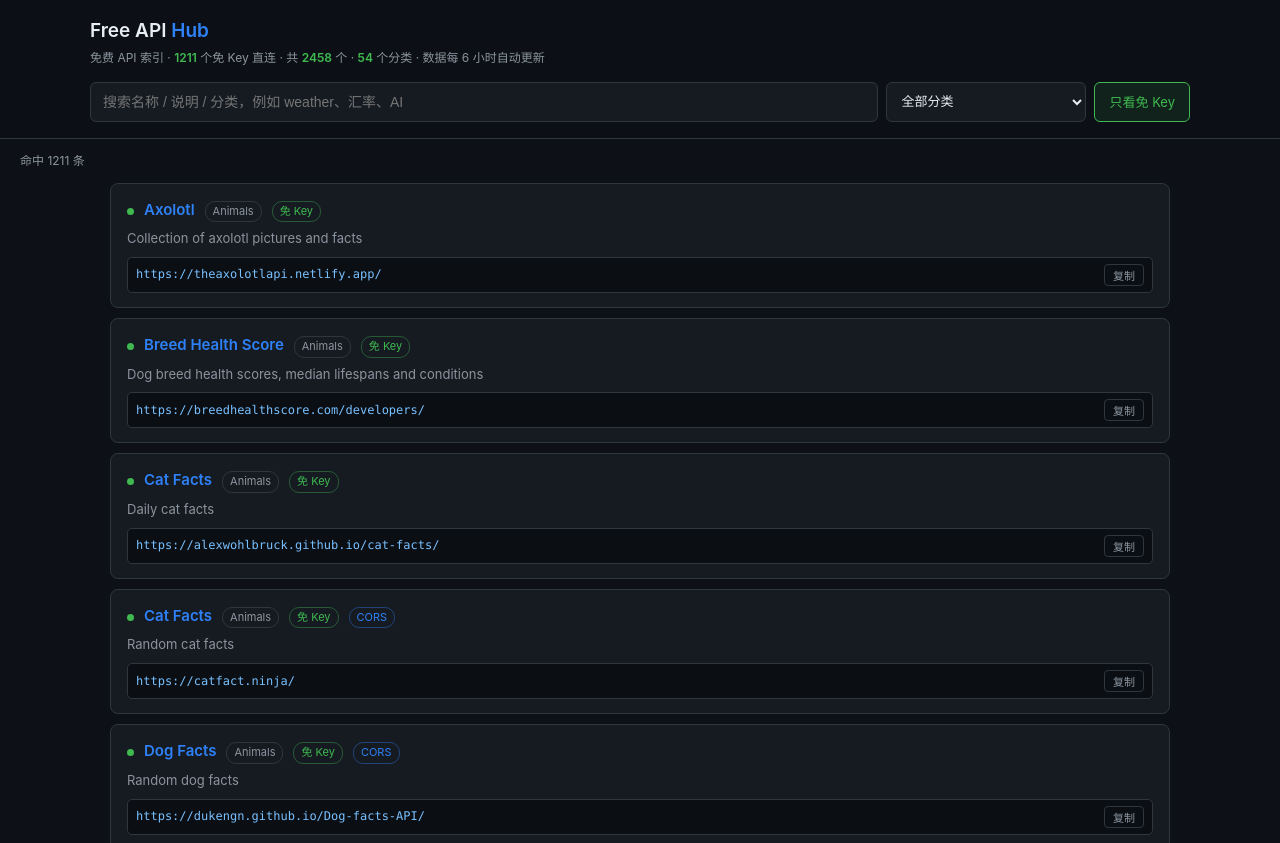
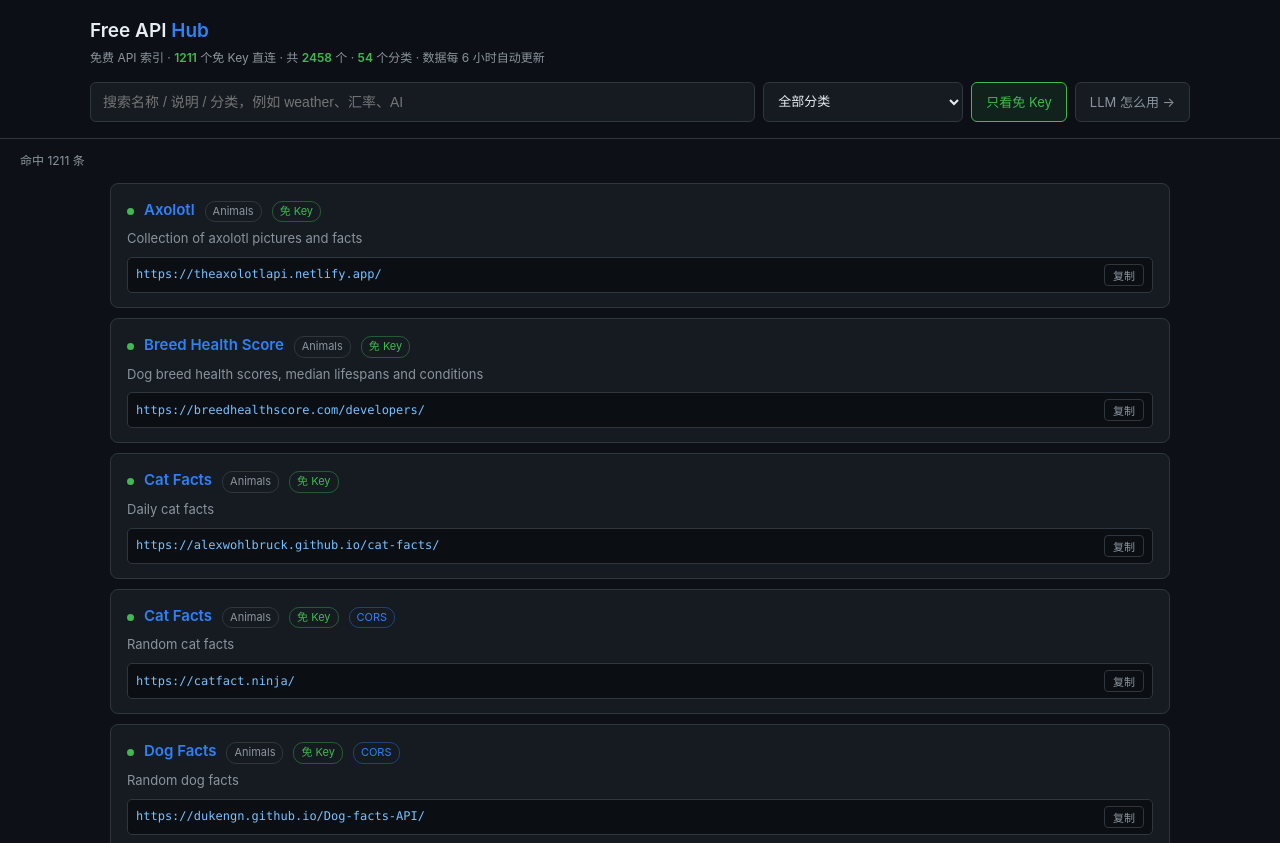
Before and after one commit to Dtqajaj/free-api-hub, a plain HTML site: page docs/index.html in a window 1280 px wide. Shown: the top 843 px of the page. Drawn offline with Linux system fonts and the light colour scheme.

Commit message:
feat: 首页加 LLM 指南入口

```diff
--- a/docs/index.html
+++ b/docs/index.html
@@ -56,6 +56,7 @@ footer a{color:var(--acc);text-decoration:none}
       <input type="text" id="q" placeholder="搜索名称 / 说明 / 分类，例如 weather、汇率、AI">
       <select id="cat"><option value="">全部分类</option></select>
       <div class="chip on" id="nokey">只看免 Key</div>
+      <a class="chip" href="./llm.html" style="text-decoration:none">LLM 怎么用 →</a>
     </div>
   </div>
 </header>
```
